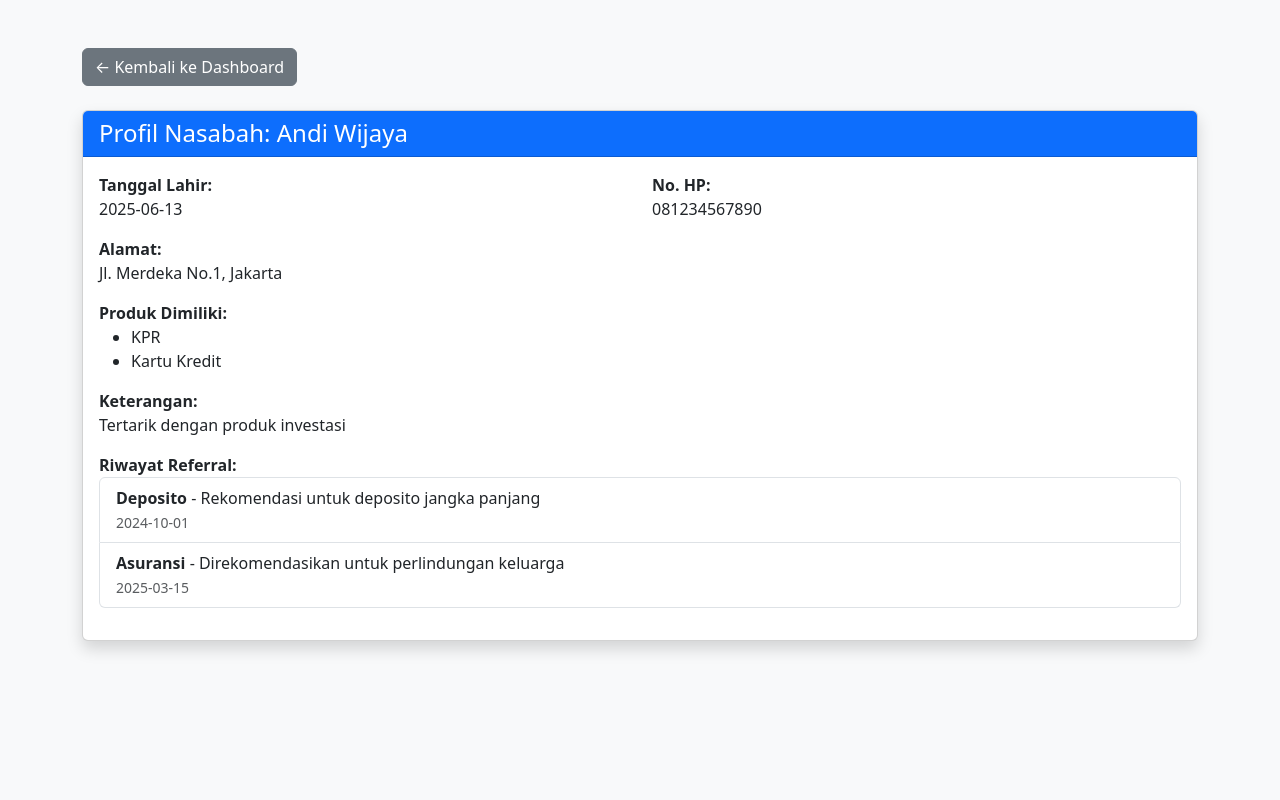
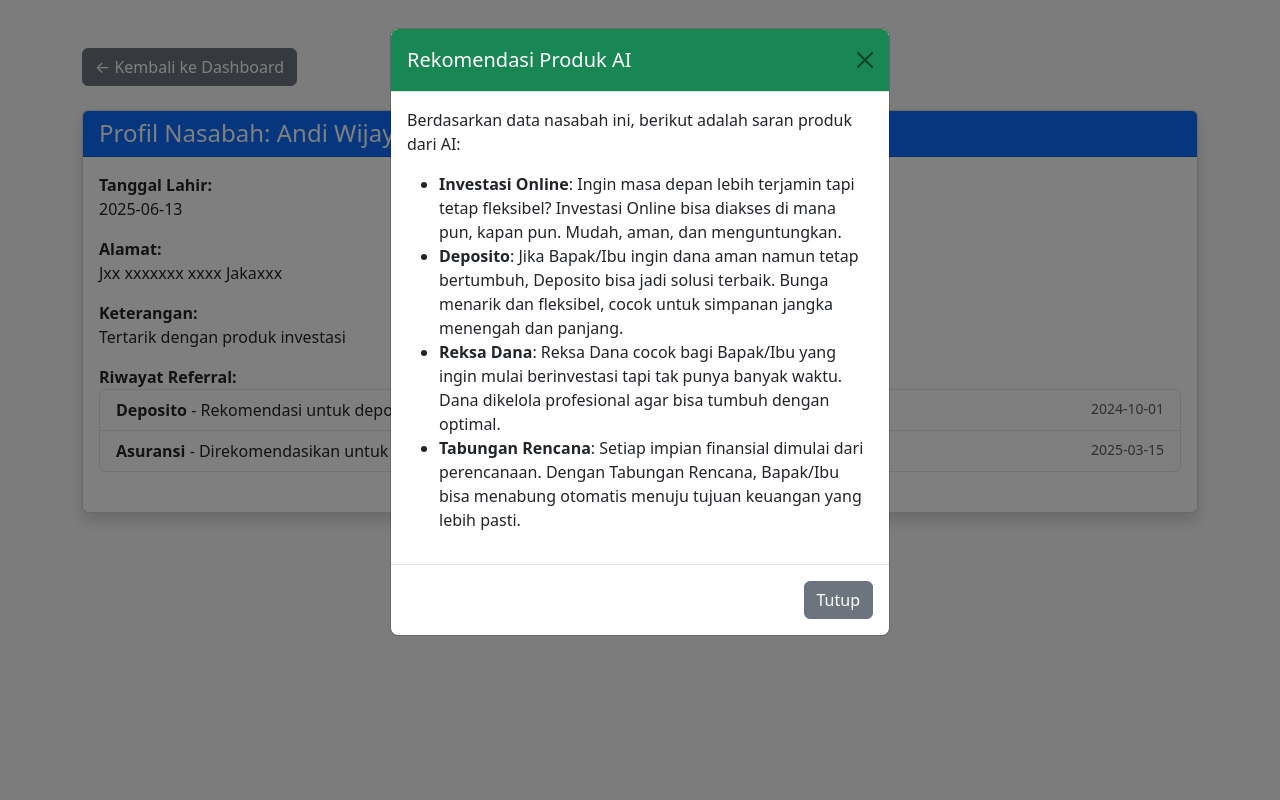
Before and after one commit to NicoAN42/noor, a Flask app: page /nasabah/1 in a window 1280 px wide. Run offline with Flask 3, Linux system fonts and the light colour scheme; the visitor is signed in with stand-in values (Sample User, id 1).

Commit message:
finallize

```diff
--- a/norena_flask_app/app.py
+++ b/norena_flask_app/app.py
@@ -1,6 +1,8 @@
 from flask import Flask, render_template, request, redirect, url_for, session, jsonify
 from datetime import datetime
 import uuid
+import re
+
 
 app = Flask(__name__)
 app.secret_key = 'noreana_secret_key'
@@ -17,6 +19,7 @@ nasabah_list = [
     {
         'id': '1',
         'nama': 'Andi Wijaya',
+        'nik': '3173123456780001',
         'tgl_lahir': '2025-06-13',
         'no_hp': '081234567890',
         'alamat': 'Jl. Merdeka No.1, Jakarta',
@@ -30,6 +33,7 @@ nasabah_list = [
     {
         'id': '2',
         'nama': 'Budi Santoso',
+        'nik': '3173123456780002',
         'tgl_lahir': '1985-08-30',
         'no_hp': '082134567891',
         'alamat': 'Jl. Sudirman No.55, Bandung',
@@ -42,6 +46,7 @@ nasabah_list = [
     {
         'id': '3',
         'nama': 'Citra Lestari',
+        'nik': '3173123456780003',
         'tgl_lahir': '1993-11-22',
         'no_hp': '083134567892',
         'alamat': 'Jl. Asia Afrika No.3, Surabaya',
@@ -54,6 +59,7 @@ nasabah_list = [
     {
         'id': '4',
         'nama': 'Dedi Gunawan',
+        'nik': '3173123456780004',
         'tgl_lahir': '1979-03-09',
         'no_hp': '085134567893',
         'alamat': 'Jl. Gajah Mada No.77, Medan',
@@ -66,9 +72,10 @@ nasabah_list = [
     {
         'id': '5',
         'nama': 'Eka Prasetya',
+        'nik': '3173123456780005',
         'tgl_lahir': '1995-07-01',
         'no_hp': '086134567894',
-        'alamat': 'Jl. Diponegoro No.88, Semarang',
+        'alamat': 'Diponegoro No.88, Semarang',
         'produk': ['Kartu Kredit', 'Deposito'],
         'keterangan': 'Ingin investasi yang aman',
         'referral_histori': [
@@ -78,6 +85,7 @@ nasabah_list = [
     {
         'id': '6',
         'nama': 'Fitri Ayu',
+        'nik': '3173123456780006',
         'tgl_lahir': '1988-02-14',
         'no_hp': '087134567895',
         'alamat': 'Jl. Malioboro No.5, Yogyakarta',
@@ -90,6 +98,7 @@ nasabah_list = [
     {
         'id': '7',
         'nama': 'Gilang Saputra',
+        'nik': '3173123456780007',
         'tgl_lahir': '1991-09-17',
         'no_hp': '089134567896',
         'alamat': 'Jl. Kartini No.10, Makassar',
@@ -102,6 +111,40 @@ nasabah_list = [
 ]
 produk_list = ["Kartu Kredit", "KPR", "KKB", "Tahapan BCA", "Deposito", "BCA Syariah", "BCA Life"]
 
+
+
+def mask_no_hp(no_hp, role):
+    if role in ['admin', 'pic']:
+        return no_hp
+    if no_hp and len(no_hp) >= 4:
+        return 'xxxxxx' + no_hp[-4:]
+    return 'xxxxxx0000'
+
+def mask_alamat(alamat, role):
+    if role in ['admin', 'pic']:
+        return alamat
+
+    if not alamat:
+        return 'xxx'
+
+    import re
+    parts = re.split(r'[\s,]+', alamat.strip())
+
+    masked_parts = []
+    for i, word in enumerate(parts):
+        if len(word) <= 4:
+            masked = word[0] + 'x' * (len(word) - 1) if len(word) > 1 else word
+        else:
+            visible = word[:4]
+            masked = visible + 'x' * (len(word) - 4)
+
+        if i == 0 or i == len(parts) - 1:
+            masked_parts.append(masked)
+        else:
+            masked_parts.append('x' * len(word))
+
+    return ' '.join(masked_parts)
+
 @app.route('/')
 def home():
     return redirect(url_for('login'))
@@ -110,14 +153,73 @@ def generate_product_recommendation(nasabah):
     import datetime
     today = datetime.date.today()
     tgl_lahir = datetime.datetime.strptime(nasabah['tgl_lahir'], '%Y-%m-%d').date()
-    age = (today - tgl_lahir).days // 365
+    usia = (today - tgl_lahir).days // 365
 
-    if age < 30:
-        return ['Tabungan Rencana', 'Investasi Online', 'Reksa Dana']
-    elif age < 50:
-        return ['Deposito', 'Kartu Kredit', 'Asuransi Jiwa']
+    produk_dimiliki = set([p.lower() for p in nasabah.get('produk', [])])
+    keterangan = nasabah.get('keterangan', '').lower()
+
+    keyword_map = {
+        'investasi': ['Reksa Dana', 'Investasi Online', 'Deposito'],
+        'anak': ['Pendidikan Anak', 'Asuransi Jiwa', 'Tabungan Rencana'],
+        'menikah': ['Asuransi Jiwa', 'Tabungan Rencana'],
+        'rumah': ['KPR', 'Renovation Loan'],
+        'renovasi': ['Renovation Loan'],
+        'pindah': ['Tabungan Rencana'],
+        'perjalanan': ['Travel Insurance'],
+        'luar negeri': ['Travel Insurance', 'Kartu Kredit'],
+        'digital': ['Investasi Online'],
+        'pensiun': ['Pensiun Plus', 'Asuransi Kesehatan'],
+        'mobile banking': ['Investasi Online', 'Reksa Dana']
+    }
+
+    produk_script = {
+        "Kartu Kredit": "Dengan Kartu Kredit ini, Bapak/Ibu bisa menikmati kemudahan bertransaksi harian, mendapatkan promo menarik, dan merasa lebih tenang saat bepergian. Semuanya dalam satu genggaman.",
+        "KPR": "Kami tahu memiliki rumah sendiri adalah impian banyak orang. Dengan KPR ini, impian itu bisa terwujud lebih cepat dan mudah, tanpa harus menunggu terlalu lama.",
+        "KKB": "Kami ingin Bapak/Ibu bisa memiliki kendaraan idaman tanpa harus memberatkan. Cicilan ringan dan proses cepat siap membantu mobilitas Anda sehari-hari.",
+        "Tahapan BCA": "Tahapan BCA cocok untuk Bapak/Ibu yang ingin mengatur keuangan dengan nyaman. Semua transaksi mudah, aman, dan bisa diakses kapan saja.",
+        "Deposito": "Jika Bapak/Ibu ingin dana aman namun tetap bertumbuh, Deposito bisa jadi solusi terbaik. Bunga menarik dan fleksibel, cocok untuk simpanan jangka menengah dan panjang.",
+        "BCA Syariah": "Untuk Bapak/Ibu yang ingin produk keuangan berbasis nilai-nilai Islam, kami hadirkan BCA Syariah dengan prinsip bagi hasil yang adil dan transparan.",
+        "BCA Life": "Melindungi orang tercinta adalah bentuk cinta yang nyata. BCA Life hadir untuk memberikan ketenangan bagi Anda dan keluarga, jika hal tak terduga terjadi.",
+        "Reksa Dana": "Reksa Dana cocok bagi Bapak/Ibu yang ingin mulai berinvestasi tapi tak punya banyak waktu. Dana dikelola profesional agar bisa tumbuh dengan optimal.",
+        "Investasi Online": "Ingin masa depan lebih terjamin tapi tetap fleksibel? Investasi Online bisa diakses di mana pun, kapan pun. Mudah, aman, dan menguntungkan.",
+        "Pendidikan Anak": "Masa depan anak adalah prioritas setiap orang tua. Dengan produk ini, Bapak/Ibu bisa menyiapkan pendidikan terbaik sejak dini, tanpa beban di kemudian hari.",
+        "Pensiun Plus": "Nikmati masa pensiun dengan tenang dan nyaman. Kami bantu Bapak/Ibu menyiapkan hari tua agar tetap aktif, bahagia, dan bebas kekhawatiran finansial.",
+        "Asuransi Jiwa": "Melindungi keluarga saat kita sudah tak ada, adalah bentuk kasih sayang yang tak ternilai. Asuransi Jiwa memberikan perlindungan finansial untuk mereka yang Bapak/Ibu cintai.",
+        "Asuransi Kesehatan": "Kesehatan adalah aset terpenting. Asuransi Kesehatan hadir untuk melindungi Bapak/Ibu dari risiko biaya medis yang tak terduga, sehingga bisa fokus pada pemulihan.",
+        "Travel Insurance": "Saat bepergian jauh, hal tak terduga bisa saja terjadi. Travel Insurance memberi perlindungan agar perjalanan Bapak/Ibu tetap tenang dan menyenangkan.",
+        "Tabungan Rencana": "Setiap impian finansial dimulai dari perencanaan. Dengan Tabungan Rencana, Bapak/Ibu bisa menabung otomatis menuju tujuan keuangan yang lebih pasti.",
+        "Renovation Loan": "Rumah adalah tempat pulang yang nyaman. Renovation Loan ini membantu Bapak/Ibu memperbaiki atau memperindah rumah tanpa perlu menguras tabungan."
+    }
+
+    rekomendasi_dari_keterangan = set()
+    for keyword, produk_list in keyword_map.items():
+        if keyword in keterangan:
+            rekomendasi_dari_keterangan.update(produk_list)
+
+    rekomendasi_dari_usia = set()
+    if usia < 30:
+        rekomendasi_dari_usia.update(['Tabungan Rencana', 'Investasi Online', 'Reksa Dana'])
+    elif usia < 50:
+        rekomendasi_dari_usia.update(['Kartu Kredit', 'Asuransi Jiwa', 'Deposito'])
     else:
-        return ['Pensiun Plus', 'Asuransi Kesehatan', 'Deposito']
+        rekomendasi_dari_usia.update(['Pensiun Plus', 'Asuransi Kesehatan', 'Deposito'])
+
+    gabungan = (rekomendasi_dari_keterangan | rekomendasi_dari_usia)
+    hasil_akhir = [p for p in gabungan if p.lower() not in produk_dimiliki]
+
+    if not hasil_akhir:
+        fallback = ['Deposito', 'Kartu Kredit', 'Asuransi Jiwa']
+        hasil_akhir = [p for p in fallback if p.lower() not in produk_dimiliki]
+
+    # Gabungkan dengan script
+    hasil_dengan_script = []
+    for p in hasil_akhir:
+        hasil_dengan_script.append({
+            'produk': p,
+            'script': produk_script.get(p, 'Produk ini direkomendasikan untuk kebutuhan Anda.')
+        })
+
+    return hasil_dengan_script
 
 @app.route('/login', methods=['GET', 'POST'])
 def login():
@@ -138,29 +240,47 @@ def dashboard_karyawan():
     if session.get('role') != 'karyawan':
         return redirect(url_for('login'))
 
+
     hasil_pencarian = []
     rekomendasi_ai = []
     pencarian_dilakukan = False
     nasabah_not_found = False
     selected_nasabah = None
     show_modal = False
+    role = session.get('role')
 
     if request.method == 'POST':
         nama = request.form.get('nama', '').strip().lower()
-        tgl_lahir = request.form.get('tgl_lahir', '').strip()
+        nik = request.form.get('nik', '').strip()
 
-        if nama:  # hanya lakukan pencarian jika nama tidak kosong
-            hasil_pencarian = [n for n in nasabah_list if nama in n['nama'].lower()]
-            if tgl_lahir:
-                hasil_pencarian = [n for n in hasil_pencarian if n['tgl_lahir'] == tgl_lahir]
+        if nama:
+            filtered = [n for n in nasabah_list if nama in n['nama'].lower()]
+            if nik:
+                filtered = [n for n in filtered if n.get('nik') == nik]
 
-            if not hasil_pencarian:
+            if not filtered:
                 nasabah_not_found = True
-            elif len(hasil_pencarian) == 1:
-                selected_nasabah = hasil_pencarian[0]
-                rekomendasi_ai = generate_product_recommendation(selected_nasabah)
+            else:
+                for n in filtered:
+                    hasil_pencarian.append({
+                        'id': n['id'],
+                        'nama': n['nama'],
+                        'tgl_lahir': n['tgl_lahir'],
+                        'no_hp': mask_no_hp(n['no_hp'],role),
+                        'alamat': mask_alamat(n['alamat'],role),
+                        'produk': n['produk'],
+                        'keterangan': n.get('keterangan', ''),
+                        'referral_histori': n.get('referral_histori', []),
+                        'rekomendasi_ai': generate_product_recommendation(n)
+                    })
+
+                if len(filtered) == 1:
+                    selected_nasabah = filtered[0]
+                    rekomendasi_ai = generate_product_recommendation(selected_nasabah)
         else:
-            nasabah_not_found = True  # jika nama kosong
+            nasabah_not_found = True
+
+        pencarian_dilakukan = True
 
     return render_template(
         'dashboard_karyawan.html',
@@ -177,14 +297,57 @@ def dashboard_karyawan():
 @app.route('/tambah_nasabah', methods=['POST'])
 def tambah_nasabah():
     nama = request.form['nama'].strip()
+    nik = request.form['nik'].strip()
     tgl_lahir = request.form['tgl_lahir'].strip()
     produk = request.form.getlist('produk')
     keterangan = request.form['keterangan']
+
+    # 🔒 Validasi NIK hanya angka dan panjang 16 digit
+        # VALIDASI NIK
+    if not nik.isdigit() or len(nik) != 16:
+        return render_template('dashboard_karyawan.html',
+                               username=session.get('username'),
+                               hasil_pencarian=[],
+                               rekomendasi_ai=[],
+                               selected_nasabah=None,
+                               show_modal=False,
+                               pencarian_dilakukan=False,
+                               nasabah_not_found=False,
+                               produk_list=produk_list,
+                               error_message="NIK harus terdiri dari 16 digit angka.")
+
+    # VALIDASI NOMOR HP
+    if not no_hp.isdigit():
+        return render_template('dashboard_karyawan.html',
+                               username=session.get('username'),
+                               hasil_pencarian=[],
+                               rekomendasi_ai=[],
+                               selected_nasabah=None,
+                               show_modal=False,
+                               pencarian_dilakukan=False,
+                               nasabah_not_found=False,
+                               produk_list=produk_list,
+                               error_message="Nomor HP harus dimulai dengan 08 dan memiliki 10-13 digit angka.")
+
+
+    # CEK DUPLIKASI NIK
+    if any(n['nik'] == nik for n in nasabah_list):
+        return render_template('dashboard_karyawan.html',
+                               username=session.get('username'),
+                               hasil_pencarian=[],
+                               rekomendasi_ai=[],
+                               selected_nasabah=None,
+                               show_modal=False,
+                               pencarian_dilakukan=False,
+                               nasabah_not_found=False,
+                               produk_list=produk_list,
+                               error_message="NIK sudah terdaftar, silakan gunakan NIK lain.")
 
     nasabah_id = str(uuid.uuid4())[:8]
     new_nasabah = {
         'id': nasabah_id,
         'nama': nama,
+        'nik': nik,
         'tgl_lahir': tgl_lahir,
         'produk': produk,
         'keterangan': keterangan,
@@ -223,10 +386,26 @@ def tambah_referral():
 
 @app.route('/nasabah/<nasabah_id>')
 def profil_nasabah(nasabah_id):
-    if session.get('role') != 'karyawan':
+
+    show_modal = True
+    role = session.get('role')
+    if role != 'karyawan':
         return redirect(url_for('login'))
+
     nasabah = next((n for n in nasabah_list if n['id'] == nasabah_id), None)
-    return render_template('profil_nasabah.html', nasabah=nasabah)
+    if nasabah:
+        # ⬇️ Optional masking jika role bukan admin/pic
+        nasabah['no_hp'] = mask_no_hp(nasabah['no_hp'], role)
+        nasabah['alamat'] = mask_alamat(nasabah['alamat'], role)
+        rekomendasi_ai = generate_product_recommendation(nasabah) if nasabah else []
+
+    else:
+        rekomendasi_ai = []
+
+    if not nasabah:
+        return redirect(url_for('dashboard_karyawan'))
+
+    return render_template('profil_nasabah.html', nasabah=nasabah,rekomendasi_ai=rekomendasi_ai,show_modal=show_modal)
 
 @app.route('/logout')
 def logout():
--- a/norena_flask_app/templates/profil_nasabah.html
+++ b/norena_flask_app/templates/profil_nasabah.html
@@ -1,4 +1,3 @@
-<!-- templates/profil_nasabah.html -->
 <!DOCTYPE html>
 <html lang="id">
 <head>
@@ -30,32 +29,25 @@
                     <strong>Alamat:</strong><br>{{ nasabah.alamat }}
                 </div>
 
-                <div class="mb-3">
-                    <strong>Produk Dimiliki:</strong><br>
-                    {% if nasabah.produk %}
-                        <ul>
-                            {% for produk in nasabah.produk %}
-                                <li>{{ produk }}</li>
-                            {% endfor %}
-                        </ul>
-                    {% else %}
-                        <em>Belum memiliki produk</em>
-                    {% endif %}
-                </div>
-
+                {% if nasabah.keterangan %}
                 <div class="mb-3">
                     <strong>Keterangan:</strong><br>
                     <p>{{ nasabah.keterangan }}</p>
                 </div>
+                {% endif %}
 
-                <div class="mb-3">
+                <div class="mb-4">
                     <strong>Riwayat Referral:</strong><br>
                     {% if nasabah.referral_histori %}
                         <ul class="list-group">
                             {% for r in nasabah.referral_histori %}
                                 <li class="list-group-item">
-                                    <strong>{{ r.product }}</strong> - {{ r.description }}<br>
-                                    <small class="text-muted">{{ r.date }}</small>
+                                    <div class="d-flex justify-content-between">
+                                        <div>
+                                            <strong>{{ r.product }}</strong> - {{ r.description }}
+                                        </div>
+                                        <small class="text-muted">{{ r.date }}</small>
+                                    </div>
                                 </li>
                             {% endfor %}
                         </ul>
@@ -63,6 +55,7 @@
                         <em>Belum ada referral</em>
                     {% endif %}
                 </div>
+
             {% else %}
                 <p class="text-danger">Data nasabah tidak ditemukan.</p>
             {% endif %}
@@ -70,5 +63,60 @@
     </div>
 </div>
 
+<!-- Modal Rekomendasi AI -->
+{% if rekomendasi_ai %}
+<div class="modal fade" id="recommendationModal" tabindex="-1" aria-labelledby="recommendationModalLabel" aria-hidden="true">
+  <div class="modal-dialog modal-dialog-scrollable">
+    <div class="modal-content">
+      <div class="modal-header bg-success text-white">
+        <h5 class="modal-title" id="recommendationModalLabel">Rekomendasi Produk AI</h5>
+        <button type="button" class="btn-close" data-bs-dismiss="modal" aria-label="Tutup"></button>
+      </div>
+      <div class="modal-body">
+        <p>Berdasarkan data nasabah ini, berikut adalah saran produk dari AI:</p>
+        <ul>
+        {% for item in rekomendasi_ai %}
+            <li><strong>{{ item.produk }}</strong>: {{ item.script }}</li>
+        {% endfor %}
+        </ul>
+      </div>
+      <div class="modal-footer">
+        <button type="button" class="btn btn-secondary" data-bs-dismiss="modal">Tutup</button>
+      </div>
+    </div>
+  </div>
+</div>
+
+<!-- Minimized button (initially hidden) -->
+<button id="minimizedBtn" class="btn btn-success position-fixed bottom-0 end-0 m-3" style="display: none; z-index: 1050;">
+    🎯 Rekomendasi AI
+</button>
+{% endif %}
+
+<!-- Script for modal auto show and minimize/restore -->
+{% if show_modal and rekomendasi_ai %}
+<script>
+document.addEventListener("DOMContentLoaded", function () {
+    var recommendationModal = new bootstrap.Modal(document.getElementById('recommendationModal'));
+    var minimizedBtn = document.getElementById('minimizedBtn');
+
+    // Show modal on load
+    recommendationModal.show();
+
+    // When modal is closed, show minimized button
+    document.getElementById('recommendationModal').addEventListener('hidden.bs.modal', function () {
+        minimizedBtn.style.display = 'block';
+    });
+
+    // When minimized button clicked, show modal again
+    minimizedBtn.addEventListener('click', function () {
+        recommendationModal.show();
+        minimizedBtn.style.display = 'none';
+    });
+});
+</script>
+{% endif %}
+
+<script src="https://cdn.jsdelivr.net/npm/bootstrap@5.3.0/dist/js/bootstrap.bundle.min.js"></script>
 </body>
 </html>
```
Also changed, not shown: norena_flask_app/templates/dashboard_karyawan.html (+50 -7 lines).
